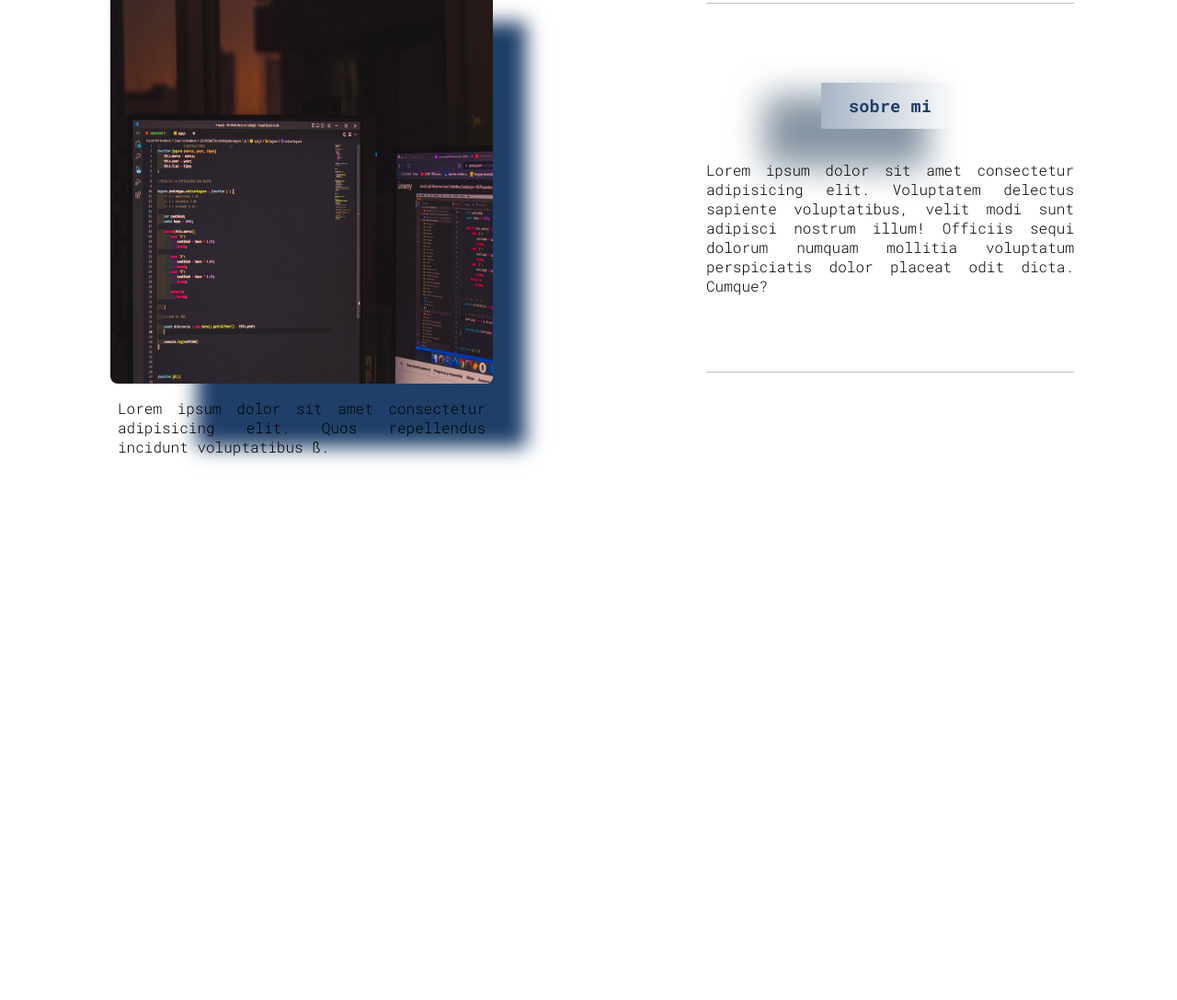
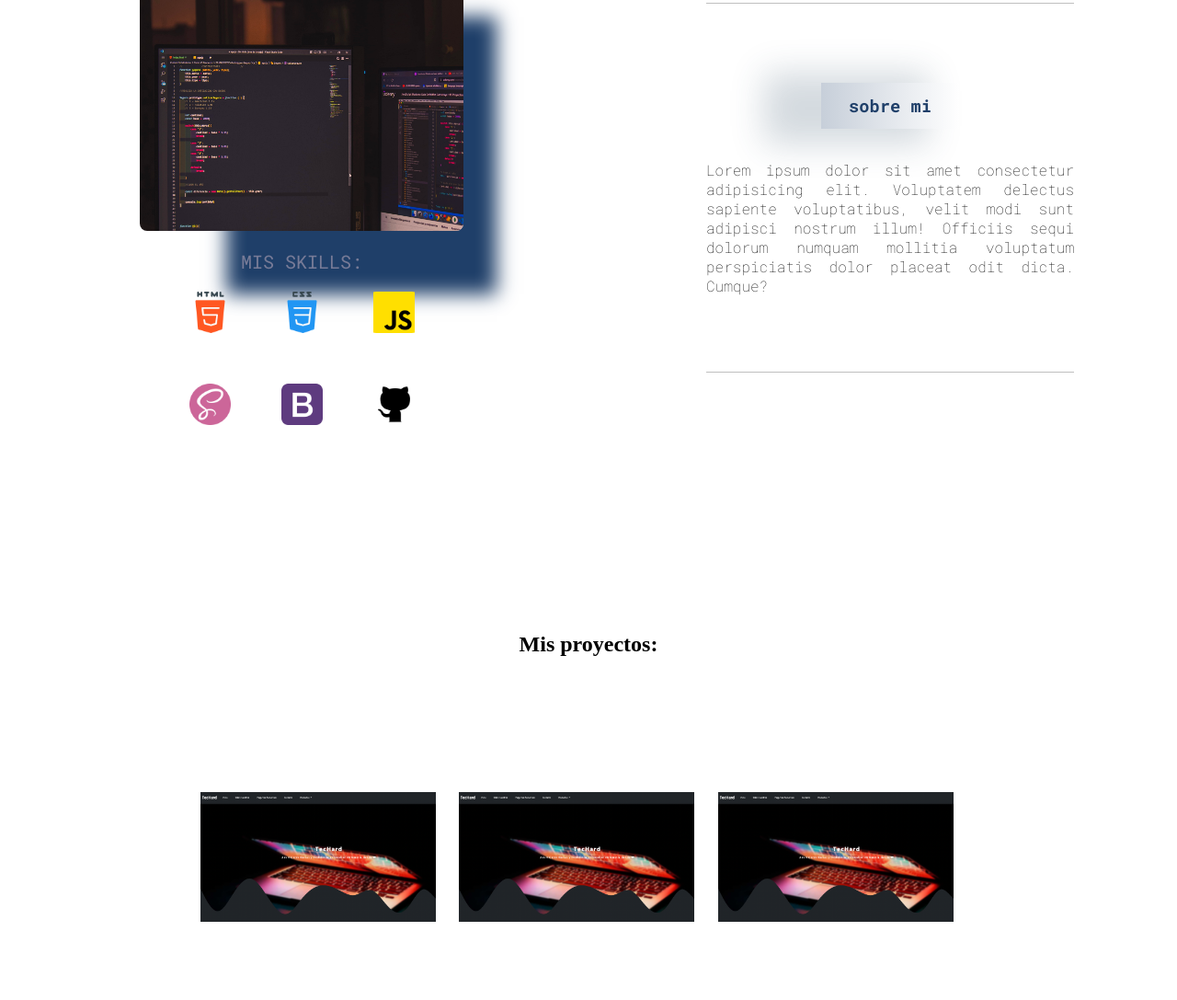
Before and after one commit to bautibadino/PortfolioBauti, a plain HTML site: page index.html in a window 1280 px wide. Shown: the part 1004-2091 px from the top of the page at 92% size. Before the commit the page ends 1608 px from the top, so only its background shows below. Drawn offline with Linux system fonts and the light colour scheme.

Commit message:
avance en maquetado

```diff
--- a/css/style.css
+++ b/css/style.css
@@ -1,6 +1,7 @@
 @import url('https://fonts.googleapis.com/css2?family=Bebas+Neue&display=swap');
 @import url('https://fonts.googleapis.com/css2?family=Roboto+Mono:wght@100;300;400;500;600;700&display=swap');
-header{
+
+header {
     height: 60px;
     display: flex;
     align-items: center;
@@ -10,7 +11,7 @@ header{
     left: 0px;
 }
 
-header nav{
+header nav {
     display: flex;
     justify-content: center;
     width: 100vw;
@@ -19,7 +20,7 @@ header nav{
     overflow: hidden;
 }
 
-header nav div{
+header nav div {
     width: 400px;
     display: flex;
     align-items: center;
@@ -28,14 +29,15 @@ header nav div{
 
 }
 
-.contenedor-links .link{
+.contenedor-links .link {
     font-size: 1.5em;
     text-decoration: none;
     color: #1f3f69;
     z-index: 99;
-    filter:contrast(120%)
+    filter: contrast(120%)
 }
-.contenedor-links .link:after{
+
+.contenedor-links .link:after {
     content: '';
     position: absolute;
     width: 100%;
@@ -48,11 +50,12 @@ header nav div{
     transition: transform 0.6s ease-out;
 }
 
-.contenedor-links .link:hover:after{
+.contenedor-links .link:hover:after {
     transform: scaleX(1);
     transform-origin: bottom left;
 }
-.contenedor-escritura{
+
+.contenedor-escritura {
     text-align: center;
     display: flex;
     flex-direction: column;
@@ -61,7 +64,7 @@ header nav div{
     align-items: center;
 }
 
-.logo{
+.logo {
     width: 12vw;
     height: 100px;
     font-size: 32px;
@@ -71,18 +74,20 @@ header nav div{
     left: 7vw;
 }
 
-.logo p{
+.logo p {
     color: white;
     /* rotate: -20deg; */
 }
-.contenedor-seccion1{
+
+.contenedor-seccion1 {
     width: 100vw;
     height: 100vh;
     display: grid;
     grid-template-columns: 30% 70%;
     font-family: 'Roboto Mono';
 }
-.contenedor-pequeno{
+
+.contenedor-pequeno {
     width: 30vw;
     height: 100vh;
     background-color: #1f3f69;
@@ -90,17 +95,19 @@ header nav div{
     top: 0px;
     left: 0px;
     z-index: -1;
-    box-shadow: 2px 6px 80px 16px rgba(0,0,0,0.37) inset;
-    -webkit-box-shadow: 2px 6px 80px 16px rgba(0,0,0,0.37) inset;
-    -moz-box-shadow: 2px 6px 80px 16px rgba(0,0,0,0.37) inset;
+    box-shadow: 2px 6px 80px 16px rgba(0, 0, 0, 0.37) inset;
+    -webkit-box-shadow: 2px 6px 80px 16px rgba(0, 0, 0, 0.37) inset;
+    -moz-box-shadow: 2px 6px 80px 16px rgba(0, 0, 0, 0.37) inset;
     overflow: hidden;
 }
-.contenedor-pequeno img{
+
+.contenedor-pequeno img {
     height: 100vh;
     object-fit: cover;
     filter: opacity(8%);
 }
-.contenedor-foto{
+
+.contenedor-foto {
     width: 70vw;
     height: 100vh;
     z-index: 0;
@@ -109,10 +116,11 @@ header nav div{
     position: absolute;
     top: 0px;
     right: 0px;
-    background: rgb(31,63,105);
-    background: linear-gradient(90deg, rgba(31,63,105,1) 0%, rgba(251,251,251,0.6265099789915967) 100%);
+    background: rgb(31, 63, 105);
+    background: linear-gradient(90deg, rgba(31, 63, 105, 1) 0%, rgba(251, 251, 251, 0.6265099789915967) 100%);
 }
-.contenedor-foto img{
+
+.contenedor-foto img {
     width: 70vw;
     height: 100vh;
     z-index: -99;
@@ -120,7 +128,7 @@ header nav div{
     filter: opacity(65%);
 }
 
-.contenedor-escritura{
+.contenedor-escritura {
     position: absolute;
     top: 50%;
     left: 7vw;
@@ -128,88 +136,119 @@ header nav div{
     color: white;
 }
 
-.contenedor-escritura .parrafo{
+.contenedor-escritura .parrafo {
     font-size: 24px;
     font-weight: 300;
     height: 30px;
 
 }
 
-.contenedor-escritura .nombre{
+.contenedor-escritura .nombre {
     height: 100px;
     width: 450px;
-    background-color: rgba(251,251,251,0.2);
+    background-color: rgba(251, 251, 251, 0.2);
     box-shadow: 8px 10px 5px 0px rgba(0, 0, 0, 0.338);
     display: flex;
     align-items: center;
     justify-content: center;
 }
 
-.nombre h2{
+.nombre h2 {
     font-weight: 400;
     font-size: 30px;
 }
 
 /* FIN DE LA PRIMERA SECCION */
+/* FIN DE LA PRIMERA SECCION */
+/* FIN DE LA PRIMERA SECCION */
+/* FIN DE LA PRIMERA SECCION */
+/* FIN DE LA PRIMERA SECCION */
+/* FIN DE LA PRIMERA SECCION */
+/* FIN DE LA PRIMERA SECCION */
 
-.segunda-seccion{
+.segunda-seccion {
     font-family: 'Bebas Neue';
 
 }
-.segunda-seccion .contenedor{
+
+.segunda-seccion .contenedor {
     height: 100vh;
     width: 100vw;
     background-color: white;
     color: black;
-    display: flex;
-    flex-direction: row;
+    display: grid;
     font-family: 'Roboto Mono';
     font-weight: 200;
-    position: absolute;
+    grid-template-columns: 50%;
     overflow: hidden;
-    align-items: center;
 }
 
-.segunda-seccion .contenedor div{
+
+.segunda-seccion .contenedor .contenedor-izquierda {
+    position: absolute;
     width: 50vw;
-    height: 100vh;
-
-}
-
-.segunda-seccion .contenedor div {
     height: 100%;
-    width: 100%;
     display: flex;
     flex-direction: column;
     align-items: center;
     justify-content: center;
+    color: black;
+}
 
-}
-.segunda-seccion .contenedor div img{
-    width: 65%;
-    height: 65%;
-    box-shadow: 65px 98px 20px -29px rgba(31,63,105,1);
-    -webkit-box-shadow: 65px 98px 20px -29px rgba(31,63,105,1);
-    -moz-box-shadow: 65px 98px 20px -29px rgba(31,63,105,1);
+.segunda-seccion .contenedor .contenedor-izquierda img {
+    width: 55%;
+    height: 45%;
+    box-shadow: 65px 98px 20px -29px rgba(31, 63, 105, 1);
+    -webkit-box-shadow: 65px 98px 20px -29px rgba(31, 63, 105, 1);
+    -moz-box-shadow: 65px 98px 20px -29px rgba(31, 63, 105, 1);
     border-radius: 8px;
 }
 
-.segunda-seccion .contenedor div p{
-    width: 400px;
-    text-align: justify;
-    font-size: 16px;
-    box-shadow: 143px 115px 58px 3px rgba(71,71,71,0);
-    -webkit-box-shadow: 143px 115px 58px 3px rgba(71,71,71,0);
-    -moz-box-shadow: 143px 115px 58px 3px rgba(71,71,71,0);
-    font-weight: 300;
-    color: rgb(0, 0, 0);
+
+.segunda-seccion .contenedor .contenedor-izquierda .skills {
+    display: grid;
+    height: auto;
+    width: auto;
+    justify-items: center;
+    grid-template-columns: 100px 100px 100px;
+    grid-template-rows: 100px 100px;
+    object-fit: contain;
+
 }
 
-.contenedor-derecha{
-    height: 100vh;
+.segunda-seccion .contenedor .contenedor-izquierda .skills img {
+    object-fit: scale-down;
+}
+
+
+.segunda-seccion .contenedor .contenedor-izquierda p {
+    width: 400px;
+    color: #777b97;
+    text-align: center;
+    font-size: 20px;
+    box-shadow: 143px 115px 58px 3px rgba(71, 71, 71, 0);
+    -webkit-box-shadow: 143px 115px 58px 3px rgba(71, 71, 71, 0);
+    -moz-box-shadow: 143px 115px 58px 3px rgba(71, 71, 71, 0);
+    font-weight: 400;
+    /* color: rgb(0, 0, 0); */
+}
+
+
+
+.segunda-seccion .contenedor .contenedor-derecha {
+    height: 100%;
     width: 50vw;
+    grid-column-start: 2;
+    display: flex;
+    align-items: center;
+    justify-content: center;
 }
-.segunda-seccion .contenedor-derecha div{
+
+.segunda-seccion .contenedor .contenedor-derecha div {
+    display: flex;
+    flex-direction: column;
+    align-items: center;
+    justify-content: center;
     height: 400px;
     width: 400px;
     background-color: transparent;
@@ -217,16 +256,54 @@ header nav div{
     border-bottom: .5px double rgba(128, 128, 128, 0.504);
 }
 
-.titulo-seccion2{
+.segunda-seccion .contenedor .contenedor-derecha div p {
+    color: black;
+    text-align: justify;
+}
+
+.titulo-seccion2 {
     width: 150px;
     height: 50px;
     display: flex;
     align-items: center;
     justify-content: center;
     color: #1f3f69;
-    box-shadow: -48px 28px 36px 14px rgba(53,78,102,0.6);
-    -webkit-box-shadow: -48px 28px 36px 14px rgba(53,78,102,0.6);
-    -moz-box-shadow: -48px 28px 36px 14px rgba(53,78,102,0.6);
+    box-shadow: -48px 3px 36px 14px rgba(53, 78, 102, 0.21);
+    -webkit-box-shadow: -48px 3px 36px 14px rgba(53, 78, 102, 0.21);
+    -moz-box-shadow: -48px 3px 36px 14px rgba(53, 78, 102, 0.21);
     background: rgba(31, 63, 105, 0.419);
-    background: linear-gradient(90deg, rgba(31, 63, 105, 0.385) 0%, rgba(251, 251, 251, 0.302) 100%);
+    background: linear-gradient(90deg, rgba(31, 63, 105, 0.25) 0%, rgba(251, 251, 251, 0.102) 100%);
 }
+
+
+/* FIN DE LA SEGUNDA SECCION */
+/* FIN DE LA SEGUNDA SECCION */
+/* FIN DE LA SEGUNDA SECCION */
+/* FIN DE LA SEGUNDA SECCION */
+/* FIN DE LA SEGUNDA SECCION */
+/* FIN DE LA SEGUNDA SECCION */
+/* FIN DE LA SEGUNDA SECCION */
+/* FIN DE LA SEGUNDA SECCION */
+
+
+
+                            /* TARJETAS */
+.proyectos{
+    display: flex;
+    flex-direction: column;
+    justify-content: space-around;
+    align-items: center;
+    height: 60vh;
+}
+.contenedor-cards{
+    display: flex;
+    flex-direction: row;
+}
+.proyecto{
+    width: 22vw;
+    height: 20vh;
+}
+
+.proyecto a img{
+    width: 20vw
+}
--- a/index.html
+++ b/index.html
@@ -34,16 +34,21 @@
       </div>
       <section class="segunda-seccion">
         <div class="contenedor">
-          <div>
+          <div class="contenedor-izquierda">
             <img
               src="img/C7368E49-BD6B-43A2-BE56-3DA9CF5967D2_1_201_a.jpeg"
               alt=""
             />
 
-            <p>
-              Lorem ipsum dolor sit amet consectetur adipisicing elit. Quos
-              repellendus incidunt voluptatibus ß.
-            </p>
+            <p>MIS SKILLS:</p>
+            <div class="skills">
+              <img src="img/html-5.png" alt="" />
+              <img src="img/css.png" alt="" />
+              <img src="img/js.png" alt="" />
+              <img src="img/sass.png" alt="" />
+              <img src="img/bootstrap.png" alt="" />
+              <img src="img/github.png" alt="" />
+            </div>
           </div>
 
           <div class="contenedor-derecha">
@@ -59,6 +64,22 @@
           </div>
         </div>
       </section>
+
+      <section class="proyectos">
+        <h2>Mis proyectos:</h2>
+        <div class="contenedor-cards">
+          <div class="proyecto">
+            <a href="https://techard.netlify.app/"><img src="img/Captura de Pantalla 2022-10-03 a la(s) 21.12.08.png" alt="" srcset=""></a>
+          </div>
+          <div class="proyecto">
+            <a href="https://techard.netlify.app/"><img src="img/Captura de Pantalla 2022-10-03 a la(s) 21.12.08.png" alt="" srcset=""></a>
+          </div>
+          <div class="proyecto">
+            <a href="https://techard.netlify.app/"><img src="img/Captura de Pantalla 2022-10-03 a la(s) 21.12.08.png" alt="" srcset=""></a>
+          </div>
+
+        </div>
+      </section>
     </main>
     <script src="./js/app.js"></script>
   </body>
--- a/js/app.js
+++ b/js/app.js
@@ -2,7 +2,7 @@
 const h2 = document.querySelector('.nombre h2')
 const parrafo = document.querySelector('.parrafo');
 
-const maquinaEscribir = (text = '', tiempo = 200, etiqueta = '' ) => {
+const maquinaEscribir = (text = '', tiempo = 300, etiqueta = '' ) => {
     let arrayCaracteres = text.split('')
     etiqueta.innerHTML = '';
     console.log(arrayCaracteres);
@@ -19,7 +19,7 @@ const maquinaEscribir = (text = '', tiempo = 200, etiqueta = '' ) => {
 maquinaEscribir('HOLA, ME LLAMO:', 200 , parrafo)
 
 
-const maquinaEscribir2 = (text = '', tiempo = 200 , etiqueta='') =>{
+const maquinaEscribir2 = (text = '', tiempo = 300 , etiqueta='') =>{
     let arregloCaracteres = text.split('');
     etiqueta.innerHTML= '';
 
@@ -33,4 +33,4 @@ const maquinaEscribir2 = (text = '', tiempo = 200 , etiqueta='') =>{
     }, tiempo);
 }
 
-maquinaEscribir2('BAUTISTA BADINO DAVICO',  200 , h2)
+maquinaEscribir2('BAUTISTA BADINO DAVICO',  150 , h2)
```
Also changed, not shown: img/Captura de Pantalla 2022-10-03 a la(s) 21.12.08.png (added), img/bootstrap.png (added), img/css.png (added), img/github.png (added), img/html-5.png (added), img/js.png (added), img/sass.png (added), 1 other file.
